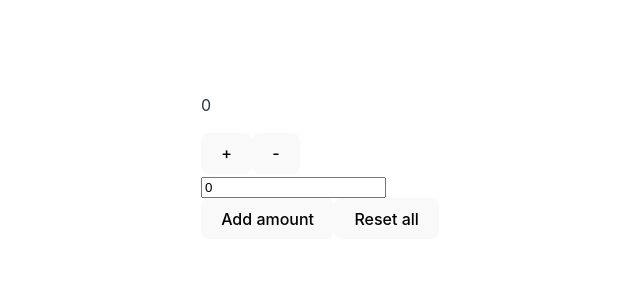
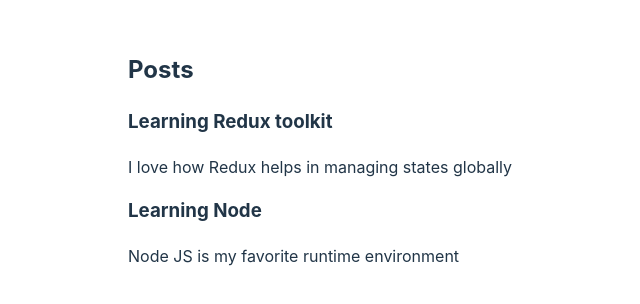
Before and after one commit to samwanyua/Redux, a React (Vite) app: page / in a window 1280 px wide. Shown: the part 250-554 px from the top of the page, without its empty margins (320-960 px from the left). Built offline with nearby package versions, Linux system fonts and the light colour scheme.

Commit message:
Blog post with Redux

```diff
--- a/src/App.jsx
+++ b/src/App.jsx
@@ -1,10 +1,10 @@
-import Counter from "./features/counter/Counter"
+import PostsLists from "./features/post/PostsLists"
 
 function App() {
 
   return (
     <>
-      <Counter />
+      <PostsLists/>
     </>
   )
 }
--- a/src/app/store.js
+++ b/src/app/store.js
@@ -1,9 +1,9 @@
 // store the whole state for the app
 import { configureStore } from  "@reduxjs/toolkit";
-import counterReducer from "../features/counter/counterSlice"
+import postReducer from '../features/post/postSlice'
 
 export const store = configureStore({
     reducer: {
-        counter: counterReducer,
+        posts: postReducer,
     }
 })
--- a/src/features/counter/Counter.jsx
+++ /dev/null
@@ -1,34 +0,0 @@
-import { useSelector, useDispatch } from "react-redux"
-import { increment, decrement, reset, incrementByAmount, decrementByAmount } from "./counterSlice"
-import { useState } from "react";
-
-const Counter = () => {
-    const count = useSelector((state) => state.counter.count);
-    const dispatch  = useDispatch();
-
-    const [amount, setAmount] = useState(0);
-    const addValue = Number(amount) || 0
-
-    const resetAll = () => {
-      setAmount(0)
-      dispatch(reset())
-    }
-  return (
-    <>
-        <p>{count}</p>
-        <div>
-            <button onClick={() => dispatch(increment())}>+</button>
-            <button onClick={() => dispatch(decrement())}>-</button>
-            {/* <button onClick={() => dispatch(reset())}>Reset</button> */}
-        </div>
-        <input type="text" value={amount} onChange={(e) => setAmount(e.target.value)}/>
-        <div>
-          <button onClick={() => dispatch(incrementByAmount(addValue))}>Add amount</button>
-          <button onClick={resetAll}>Reset all</button>
-
-        </div>
-    </>
-  )
-}
-
-export default Counter
--- a/src/features/counter/counterSlice.js
+++ /dev/null
@@ -1,30 +0,0 @@
-import { createSlice } from "@reduxjs/toolkit";
-
-const initialState = {
-    count: 0
-}
-
-export const counterSlice = createSlice({
-    name: "counter",
-    initialState,
-    reducers: {
-        increment: (state) => {
-            state.count += 1;
-        },
-        decrement: (state) => {
-            state.count -= 1;
-        },
-        reset: (state) => {
-            state.count = 0
-        },
-        incrementByAmount: (state, action) => {
-            state.count += action.payload
-        },
-        decrementByAmount: (state, action) => {
-            state.count -= action.payload
-        }
-    }
-});
-
-export const {increment, decrement, reset, incrementByAmount, decrementByAmount} = counterSlice.actions
-export default counterSlice.reducer;
--- /dev/null
+++ b/src/features/post/PostsLists.jsx
@@ -0,0 +1,22 @@
+import { useSelector } from "react-redux";
+import { selectAllPosts } from "./postSlice";
+
+
+const PostsLists = () => {
+    const posts = useSelector(selectAllPosts);
+
+    const renderedPosts = posts.map(post => (
+        <article key={post.id}>
+            <h3>{post.title}</h3>
+            <p>{post.content.substring(0,100)}</p>
+        </article>
+    ))
+  return (
+    <section>
+        <h2>Posts</h2>
+        {renderedPosts}
+    </section>
+  )
+}
+
+export default PostsLists
--- /dev/null
+++ b/src/features/post/postSlice.js
@@ -0,0 +1,20 @@
+import { createSlice } from "@reduxjs/toolkit";
+
+const initialState = [
+    {id: '1', title: 'Learning Redux toolkit', content: 'I love how Redux helps in managing states globally'},
+    {id: '2', title: 'Learning Node', content: 'Node JS is my favorite runtime environment'},
+]
+
+const postSlice = createSlice({
+    name: "posts",
+    initialState,
+    reducers: {
+        postAdded(state, action){
+            state.push(action.payload)
+        }
+
+    }
+});
+
+export const selectAllPosts = (state) => state.posts
+export default postSlice.reducer
```
